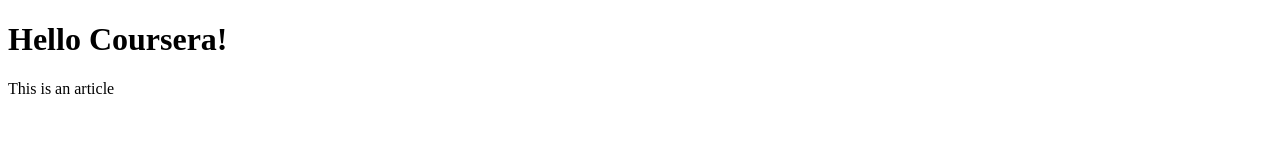
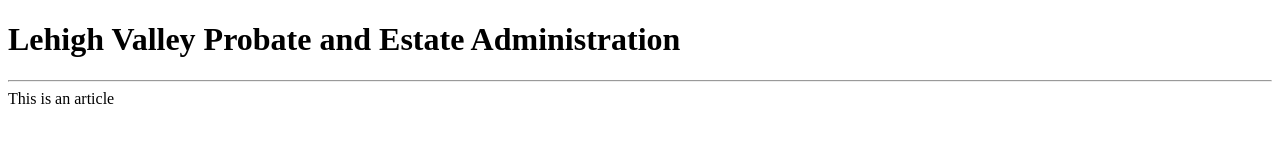
Before and after one commit to mkduck/coursera-test1, a plain HTML site: page site/index.html in a window 1280 px wide. Drawn offline with Linux system fonts and the light colour scheme.

Commit message:
Update index.html

```diff
--- a/site/index.html
+++ b/site/index.html
@@ -1,10 +1,11 @@
 <!DOCTYPE html>
 <html>
 <head>
-	<title>Hello Coursera!</title>
+	<title>Lehigh Valley Probate and Estate Administration</title>
 </head>
 <body>
-<h1>Hello Coursera!</h1>
+<h1>Lehigh Valley Probate and Estate Administration</h1>
+<hr>
 <section>
 <article>This is an article</article>
 </section>
```
